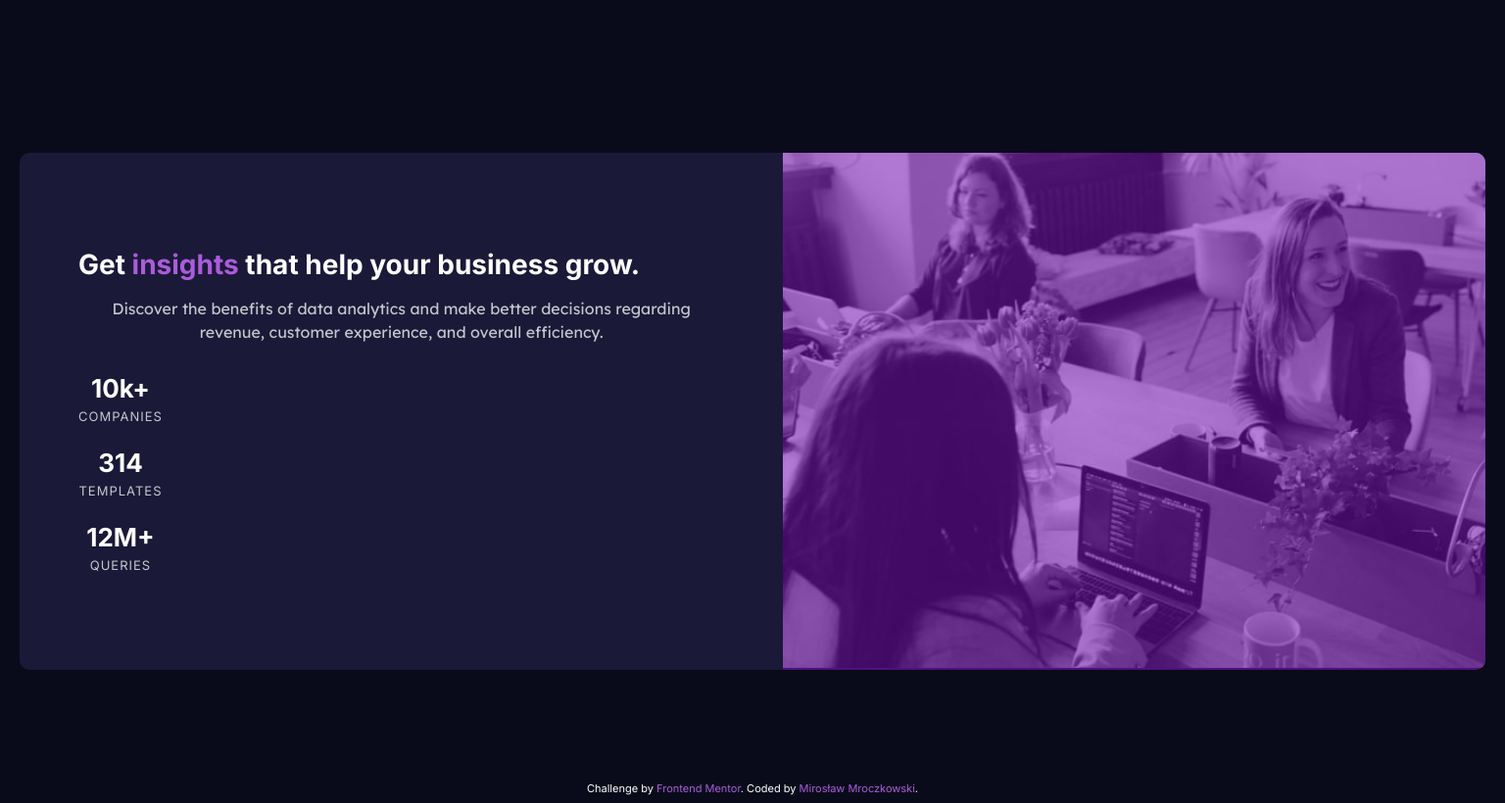
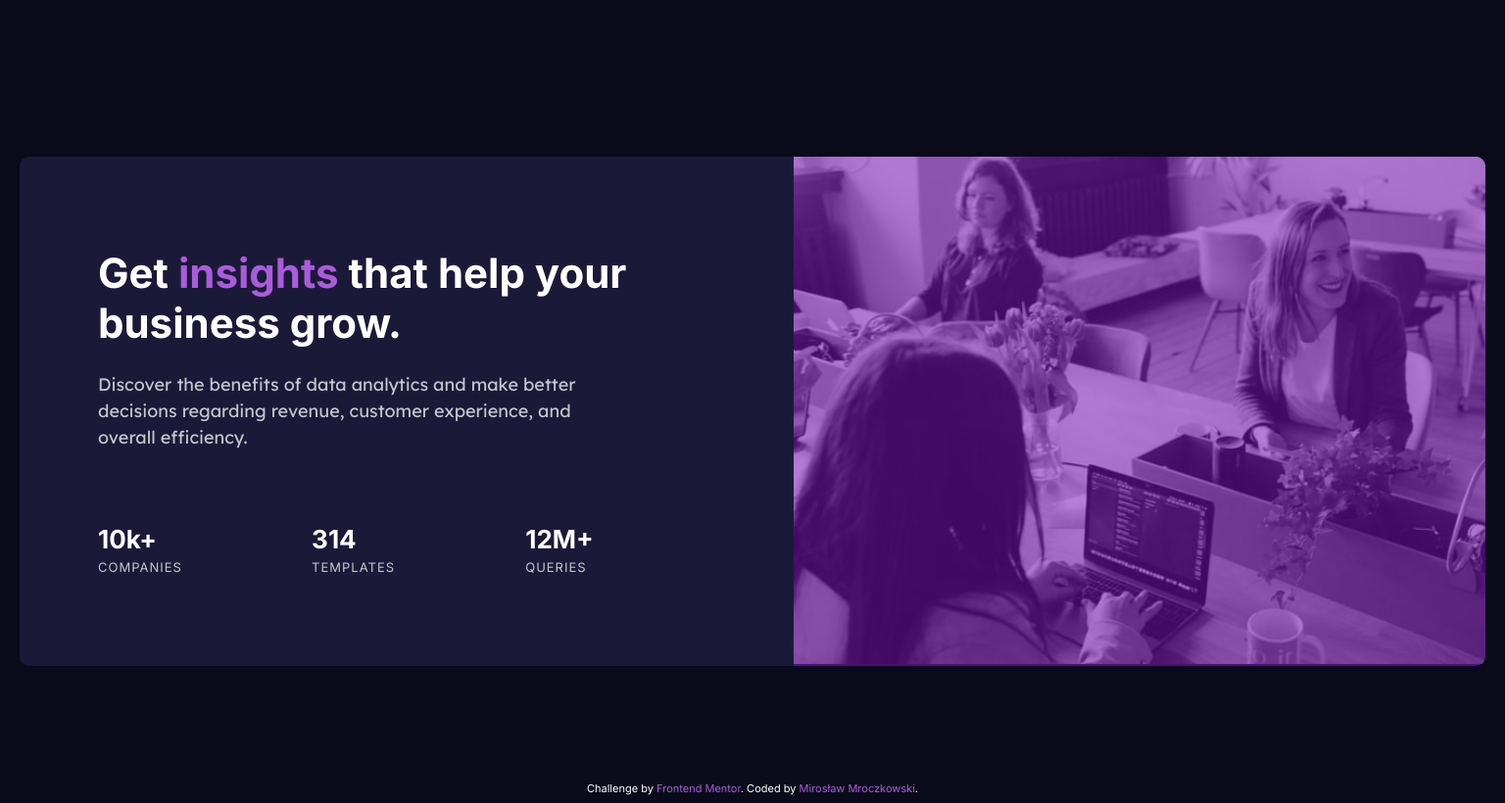
Before and after one commit to miroslaw-mroczkowski/Stats-Preview-Card-Component, a plain HTML site: page index.html in a window 1536 px wide. Shown: the whole page at 98% size. Drawn offline with Linux system fonts and the light colour scheme.

Commit message:
finished styling for desktop, updated readme

```diff
--- a/scss/main.scss
+++ b/scss/main.scss
@@ -152,55 +152,37 @@ body {
 			display: flex;
 			flex-direction: column;
 			align-items: flex-start;
-			justify-content: space-between;
-			width: 100%;
-			padding: 0 6rem;
-			margin: 2.8rem 0 3rem;
+			justify-content: space-around;
+			padding: 0 8rem;
+			margin: 3rem 0;
+			&__title,
+			&__text {
+				text-align: left;
+				margin-inline-end: 9rem;
+			}
 			&__title {
-				margin-bottom: 1.6rem;
-				font-family: $primary-font;
-				font-size: 2.8rem;
-				text-align: center;
-				font-weight: 700;
-				color: $main-heading;
-				span {
-					color: $accent;
-				}
+				margin-bottom: 2.4rem;
+				font-size: 4.2rem;
 			}
 			&__text {
-				font-family: $secondary-font;
-				font-size: 1.6rem;
-				font-weight: 400;
-				text-align: center;
-				color: $main-paragraph;
-				line-height: 1.5;
-				margin-bottom: 3rem;
+				font-size: 1.8rem;
+				margin-bottom: 7.5rem;
 			}
 
 			.card__stats {
 				display: flex;
-				flex-direction: column;
+				flex-direction: row;
 				align-items: center;
-				justify-content: center;
-				text-align: center;
-				gap: 2.4rem;
+				justify-content: start;
+				width: 100%;
 				.stat-item {
-					width: 100%;
+					display: flex;
+					justify-self: start;
 					&__text {
-						font-size: 2.6rem;
-						font-family: $primary-font;
-						color: $main-heading;
-						font-weight: 700;
-						span {
-							margin-top: 0.5rem;
-							display: block;
-							font-size: 1.3rem;
-							font-family: $stat-headings;
-							font-weight: 400;
-							text-transform: uppercase;
-							color: $main-paragraph;
-							letter-spacing: 0.1rem;
-						}
+						display: flex;
+						flex-direction: column;
+						align-items: flex-start;
+						justify-content: center;
 					}
 				}
 			}
```
Also changed, not shown: css/main.css, images/screenshot-desktop.PNG (added), images/screenshot-mobile.PNG, 2 other files.
